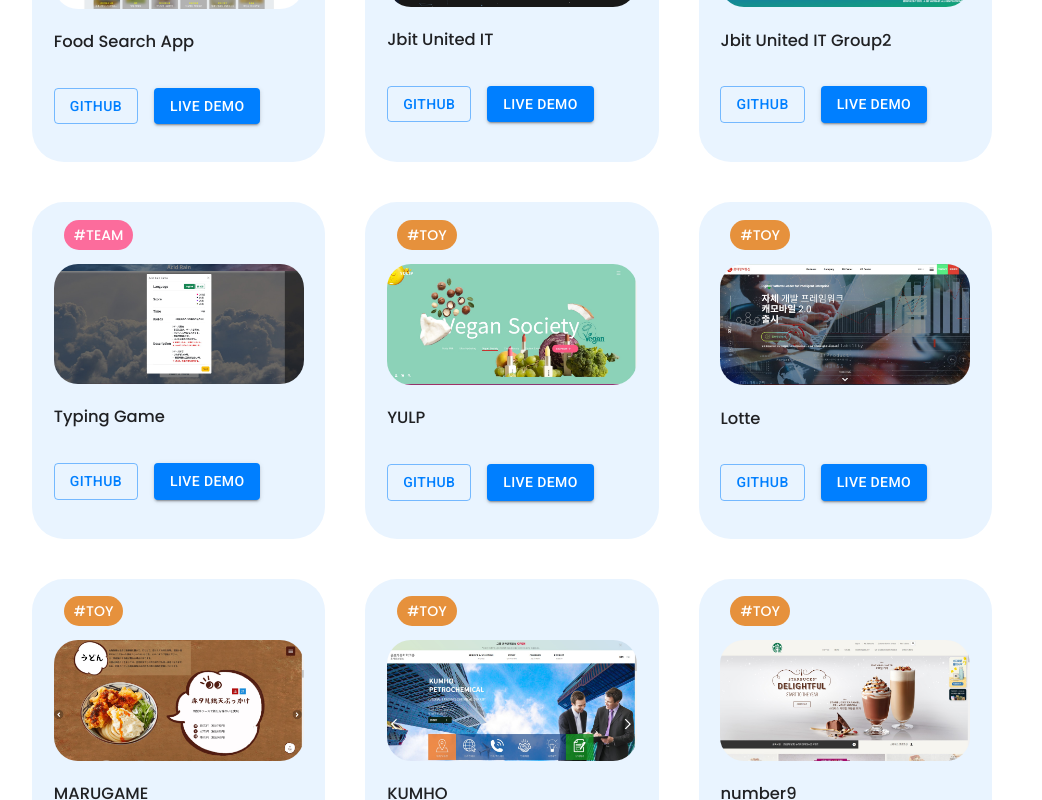
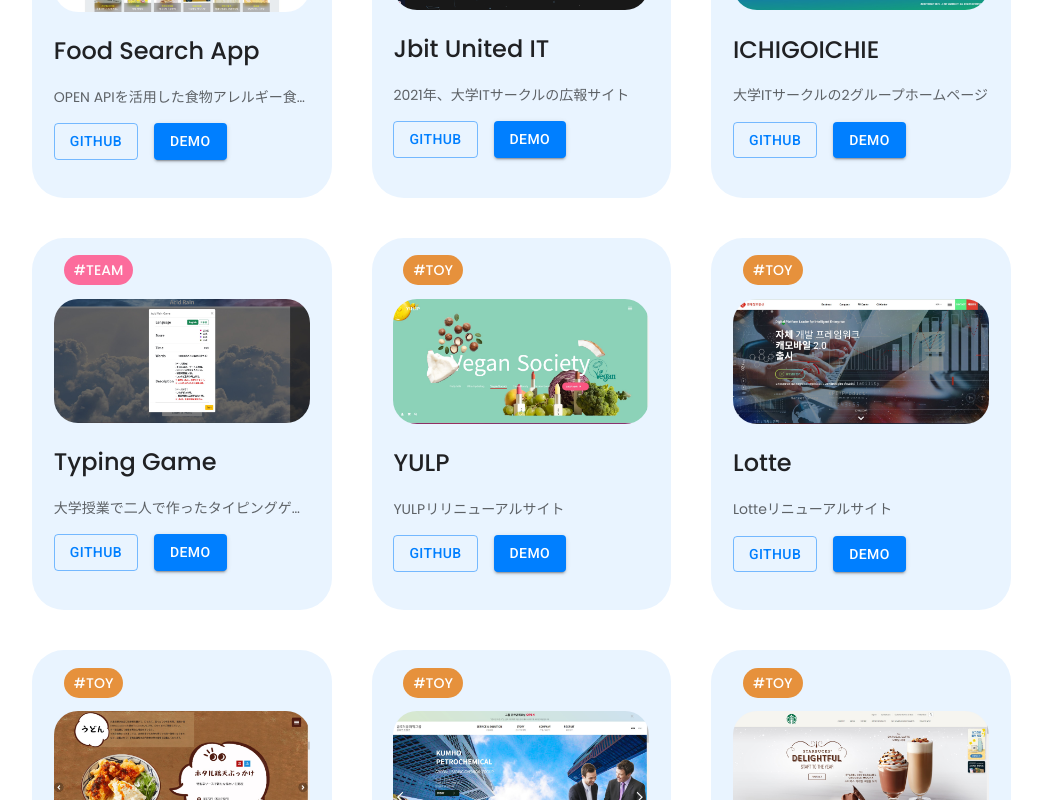
Before and after one commit to hi1004/portfolio, a React (Create React App) app: page / in a window 1280 px wide. Shown: the part 2740-3540 px from the top of the page, without its empty margins (128-1170 px from the left). Built offline with nearby package versions, Linux system fonts and the light colour scheme.

Commit message:
modift Portfolio text size

```diff
--- a/src/components/portfolio/Portfolio.jsx
+++ b/src/components/portfolio/Portfolio.jsx
@@ -1,4 +1,5 @@
 import React from 'react';
+import { TextLight } from '../../styles/CommonSyle';
 import {
   DemoButton,
   GitHubButton,
@@ -23,6 +24,7 @@
   {
     id: 1,
     title: 'Food Search App',
+    dec: 'OPEN APIを活用した食物アレルギー食品検索サービス',
     tag: 'TEAM',
     src: IMG1,
     github: 'https://bit.ly/3uuERTG',
@@ -32,14 +34,16 @@
     id: 2,
     title: 'Jbit United IT',
     tag: 'TEAM',
+    dec: '2021年、大学ITサークルの広報サイト',
     src: IMG2,
     github: 'https://bit.ly/3ysvpRP',
     demo: 'https://bit.ly/3yNto4e',
   },
   {
     id: 3,
-    title: 'Jbit United IT Group2',
+    title: 'ICHIGOICHIE',
     tag: 'TEAM',
+    dec: '大学ITサークルの2グループホームページ',
     src: IMG3,
     github: 'https://bit.ly/3al3DPr',
     demo: 'https://bit.ly/3NM3RN6',
@@ -48,6 +52,7 @@
     id: 4,
     title: 'Typing Game',
     tag: 'TEAM',
+    dec: '大学授業で二人で作ったタイピングゲーム',
     src: IMG4,
     github: 'https://bit.ly/3c1cpm3',
     demo: 'https://bit.ly/3uxTy8u',
@@ -56,6 +61,7 @@
     id: 5,
     title: 'YULP',
     tag: 'TOY',
+    dec: 'YULPリリニューアルサイト',
     src: IMG5,
     github: 'https://bit.ly/3c4IkCg',
     demo: 'https://bit.ly/3PdYaIR',
@@ -64,6 +70,7 @@
     id: 6,
     title: 'Lotte',
     tag: 'TOY',
+    dec: 'Lotteリニューアルサイト',
     src: IMG6,
     github: 'https://bit.ly/3OYE31B',
     demo: 'https://bit.ly/3RosuTc',
@@ -72,6 +79,7 @@
     id: 7,
     title: 'MARUGAME',
     tag: 'TOY',
+    dec: 'MARUGAMEリニューアルサイト',
     src: IMG7,
     github: 'https://bit.ly/3PeOyxq',
     demo: 'https://bit.ly/3P62rOI',
@@ -80,14 +88,16 @@
     id: 8,
     title: 'KUMHO',
     tag: 'TOY',
+    dec: 'KUMHOリニューアルサイト',
     src: IMG8,
     github: 'https://bit.ly/3OVenmn',
     demo: 'https://bit.ly/3Az3nqA',
   },
   {
     id: 9,
-    title: 'number9',
+    title: 'StarBucks Coffee Korea',
     tag: 'TOY',
+    dec: 'Clone Coding',
     src: IMG9,
     github: 'https://bit.ly/3NR4apR',
     demo: 'https://bit.ly/3IDSIx3',
@@ -104,9 +114,10 @@
         {dummyData.map(data => {
           return (
             <Item key={data.id}>
-              <TAG tag={data.tag}>#{data.tag}</TAG>
+              <TAG tag={data.tag}>#{data.tag} </TAG>
               <Image src={data.src} />
               <h3>{data.title}</h3>
+              <p>{data.dec}</p>
               <ItemCTA>
                 <GitHubButton
                   href={data.github}
@@ -120,7 +131,7 @@
                   variant="contained"
                   target="_blank"
                 >
-                  Live Demo
+                  Demo
                 </DemoButton>
               </ItemCTA>
             </Item>
--- a/src/components/portfolio/PortfolioStyle.js
+++ b/src/components/portfolio/PortfolioStyle.js
@@ -35,7 +35,33 @@
   }
 
   h3 {
-    margin: 1.2rem 0 2rem;
+    margin: 1.2rem 0 1rem;
+    font-size: 1.5rem;
+  }
+
+  p {
+    color: ${props => props.theme.colors.light};
+    margin: 1rem 0;
+    line-height: 1.4;
+    text-overflow: ellipsis;
+    overflow: hidden;
+    white-space: nowrap;
+    width: 20vw;
+  }
+
+  ${props => props.theme.device.desktop} {
+    h3 {
+      font-size: 1.4rem;
+    }
+    p {
+      width: 35vw;
+    }
+  }
+
+  ${props => props.theme.device.tablet} {
+    p {
+      width: 76vw;
+    }
   }
 `;
 
```
